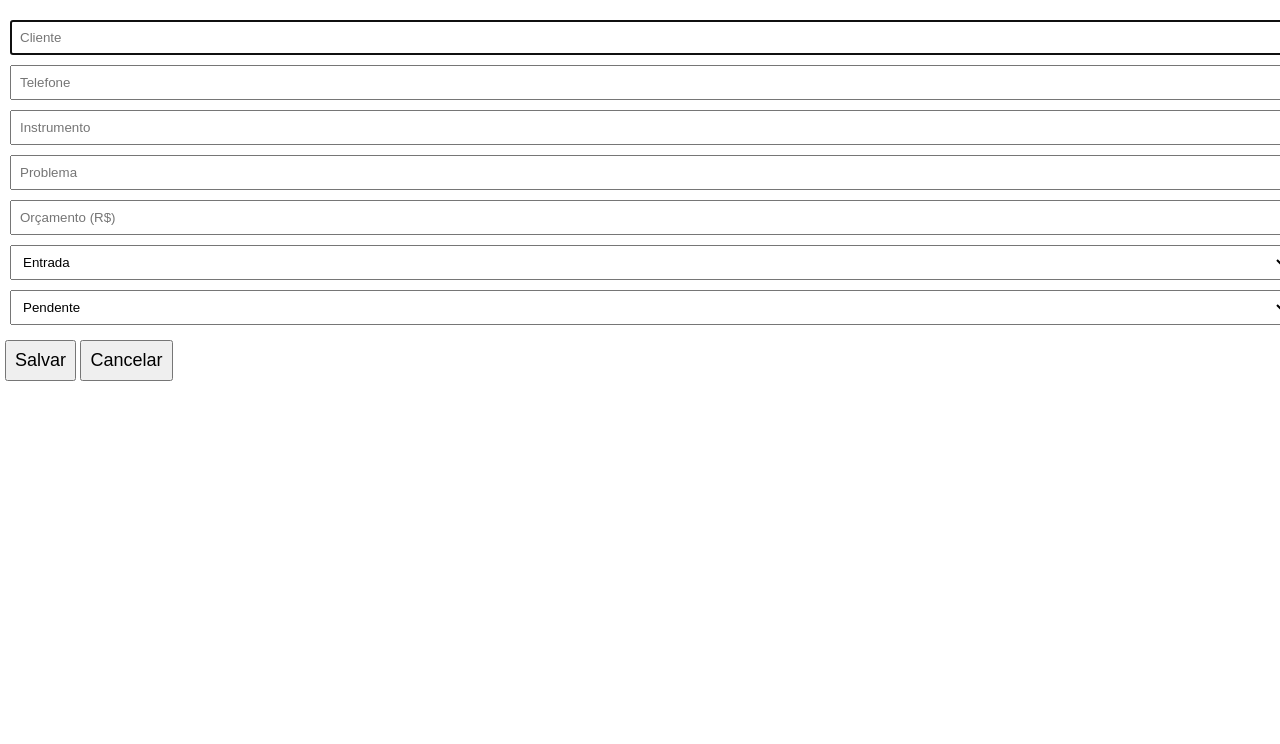
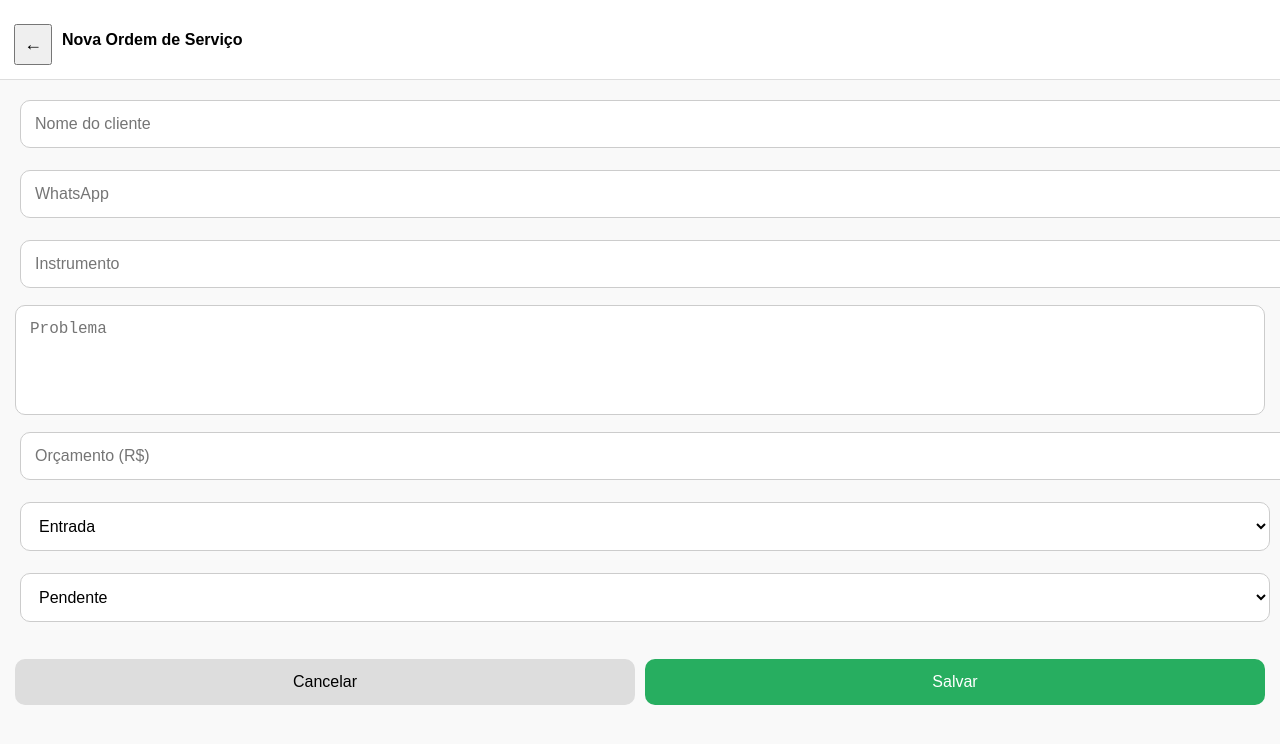
Before and after one commit to jbaratieri/admin-servicos, a plain HTML site: page index.html in a window 1280 px wide. Both pictures are taken after a click on the button "+ Nova OS". Drawn offline with Linux system fonts and the light colour scheme; no server answers.

Commit message:
automÃ¡tico - nova versÃ£o MÃ©todo Baratieri v2.5.1

```diff
--- a/app.js
+++ b/app.js
@@ -11,6 +11,16 @@ const flow = [
 
 let editingId = null;
 let servicos = [];
+
+const formContainer = document.getElementById("form-container");
+
+function abrirForm() {
+  formContainer.style.display = "block";
+}
+
+function fecharForm() {
+  formContainer.style.display = "none";
+}
 
 function isMobile() {
   return window.innerWidth < 768;
@@ -289,24 +299,17 @@ document.getElementById("form").addEventListener("submit", async e => {
   await save();
   load();
   e.target.reset();
+
+  fecharForm();
+
 });
 
 document.getElementById("filtroStatus")?.addEventListener("change", render);
 
 const fab = document.getElementById("fab");
-const formContainer = document.getElementById("form-container");
 
-if (fab && formContainer) {
-  fab.onclick = () => {
-    formContainer.style.display = "block";
-
-    window.scrollTo({
-      top: 0,
-      behavior: "smooth"
-    });
-
-    cliente.focus();
-  };
+if (fab) {
+  fab.onclick = abrirForm;
 }
 
 function fecharForm() {
--- a/index.html
+++ b/index.html
@@ -14,28 +14,42 @@
 
 <body>
 
-  <h2>Nova Ordem de Serviço</h2>
+
   <div id="form-container">
-    <form id="form">
-      <input id="cliente" placeholder="Cliente" required>
-      <input id="telefone" placeholder="Telefone">
+    <div class="form-header">
+      <button onclick="fecharForm()">←</button>
+      <h2>Nova Ordem de Serviço</h2>
+    </div>
+
+    <form id="form" class="form-app">
+
+      <input id="cliente" placeholder="Nome do cliente" required>
+      <input id="telefone" placeholder="WhatsApp">
+
       <input id="instrumento" placeholder="Instrumento">
-      <input id="problema" placeholder="Problema">
-      <input id="orcamento" placeholder="Orçamento (R$)">
+      <textarea id="problema" placeholder="Problema"></textarea>
+
+      <input id="orcamento" placeholder="Orçamento (R$)" type="number">
 
       <select id="status">
         <option value="entrada">Entrada</option>
+        <option value="diagnostico">Diagnóstico</option>
         <option value="orcamento">Orçamento</option>
-        <option value="andamento">Em andamento</option>
+        <option value="em_andamento">Em andamento</option>
         <option value="pronto">Pronto</option>
+        <option value="entregue">Entregue</option>
       </select>
+
       <select id="pagamento">
         <option value="pendente">Pendente</option>
         <option value="pago">Pago</option>
       </select>
 
-      <button type="submit">Salvar</button>
-      <button type="button" onclick="fecharForm()">Cancelar</button>
+      <div class="form-actions">
+        <button type="button" class="cancelar" onclick="fecharForm()">Cancelar</button>
+        <button type="submit" class="salvar">Salvar</button>
+      </div>
+
     </form>
   </div>
 
--- a/style.css
+++ b/style.css
@@ -3,21 +3,79 @@
     font-family: Arial;
     padding: 20px;
   }
-
-  #form-container {
-  display: none;
-}
-
 #form-container {
   position: fixed;
   top: 0;
   left: 0;
   width: 100%;
   height: 100%;
-  background: #ffffff;
+  background: #f9f9f9;
   z-index: 999;
+  display: none;
   overflow-y: auto;
+}
+
+/* topo */
+.form-header {
+  display: flex;
+  align-items: center;
+  gap: 10px;
+  padding: 14px;
+  background: #fff;
+  border-bottom: 1px solid #ddd;
+}
+
+.form-header h2 {
+  font-size: 16px;
+}
+
+/* form */
+.form-app {
+  display: flex;
+  flex-direction: column;
+  gap: 12px;
   padding: 15px;
+}
+
+/* inputs */
+.form-app input,
+.form-app textarea,
+.form-app select {
+  padding: 14px;
+  border-radius: 10px;
+  border: 1px solid #ccc;
+  font-size: 16px;
+  background: #fff;
+}
+
+/* textarea */
+.form-app textarea {
+  min-height: 80px;
+  resize: none;
+}
+
+/* ações */
+.form-actions {
+  display: flex;
+  gap: 10px;
+  margin-top: 10px;
+}
+
+.form-actions button {
+  flex: 1;
+  padding: 14px;
+  font-size: 16px;
+  border-radius: 10px;
+  border: none;
+}
+
+.cancelar {
+  background: #ddd;
+}
+
+.salvar {
+  background: #27ae60;
+  color: #fff;
 }
 
   input,
```
